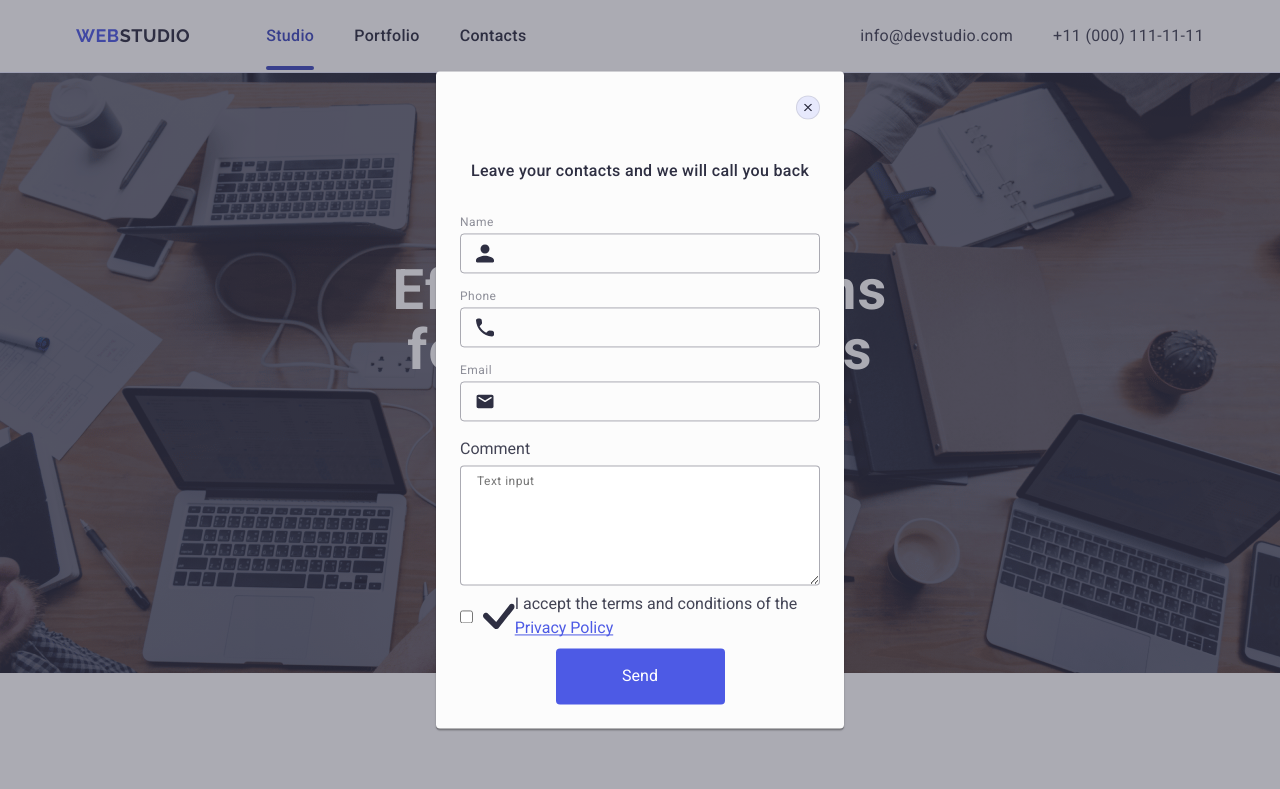
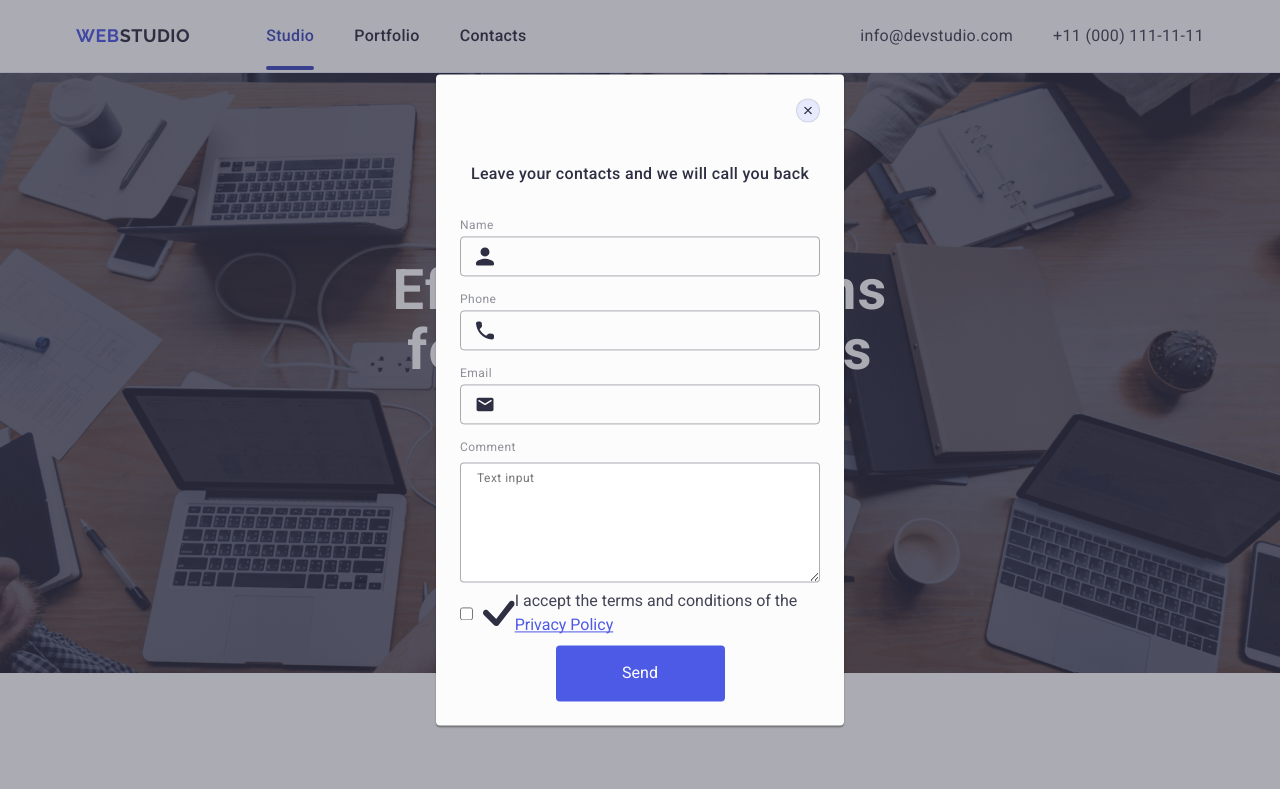
Before and after one commit to TwiSssss/goit-markup-hw-05, a plain HTML site: page index.html in a window 1280 px wide. Shown: the top 789 px of the page. Drawn offline with nearby package versions, Linux system fonts and the light colour scheme.

Commit message:
commit message

```diff
--- a/index.html
+++ b/index.html
@@ -557,8 +557,8 @@
 
               </div></div>
 
-            <div class="label-contact-form">
-            <label for="user-comment">Comment</label>
+            <div  class="label-contact-form">
+            <label class="label-contact-form-user" for="user-comment">Comment</label>
             <textarea
             id="user-comment"
             name="comment"
```
